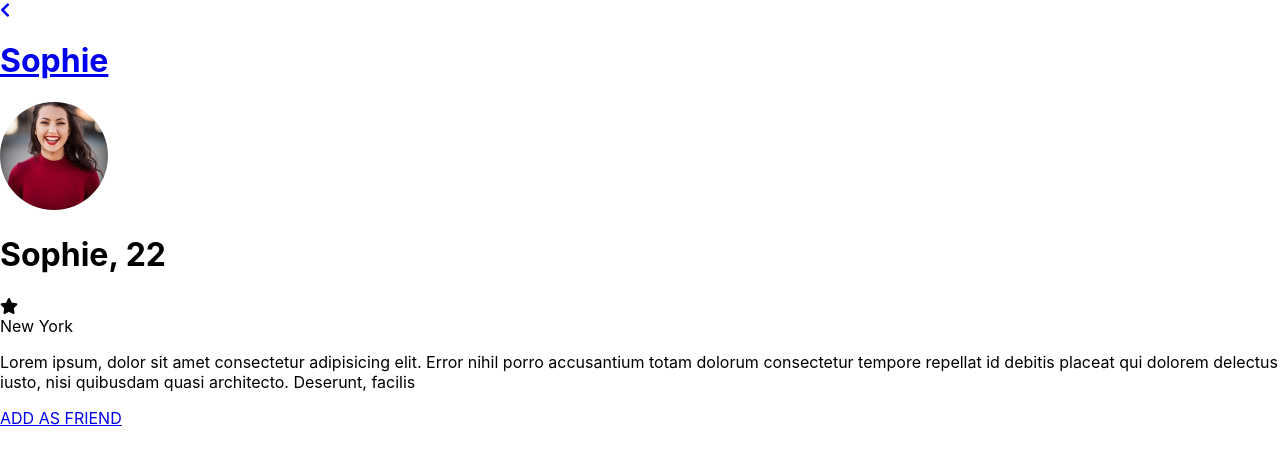
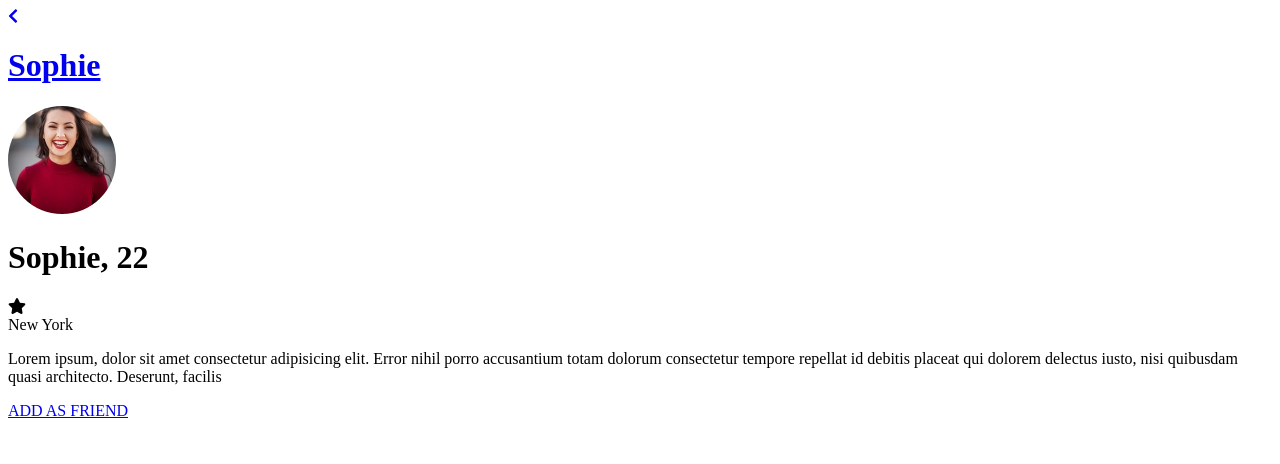
Before and after one commit to lavinialoredana/dating-app, a React (Create React App) app: page / in a window 1280 px wide. Shown: the top 464 px of the page. Built offline with nearby package versions, Linux system fonts and the light colour scheme.

Commit message:
project file cleanup

```diff
--- a/public/index.html
+++ b/public/index.html
@@ -2,7 +2,6 @@
 <html lang="en">
   <head>
     <meta charset="utf-8" />
-    <link rel="icon" href="%PUBLIC_URL%/favicon.ico" />
     <meta name="viewport" content="width=device-width, initial-scale=1" />
     <meta name="theme-color" content="#000000" />
     <meta
--- a/src/App.js
+++ b/src/App.js
@@ -8,7 +8,7 @@
 
 
 
-function App() {
+const App = () => {
   return (
     <BrowserRouter>
     <Header/>
--- a/src/index.css
+++ /dev/null
@@ -1,13 +0,0 @@
-body {
-  margin: 0;
-  font-family: -apple-system, BlinkMacSystemFont, 'Segoe UI', 'Roboto', 'Oxygen',
-    'Ubuntu', 'Cantarell', 'Fira Sans', 'Droid Sans', 'Helvetica Neue',
-    sans-serif;
-  -webkit-font-smoothing: antialiased;
-  -moz-osx-font-smoothing: grayscale;
-}
-
-code {
-  font-family: source-code-pro, Menlo, Monaco, Consolas, 'Courier New',
-    monospace;
-}
--- a/src/index.js
+++ b/src/index.js
@@ -1,8 +1,8 @@
 import React from 'react';
 import ReactDOM from 'react-dom';
-import './index.css';
 import App from './App';
-import reportWebVitals from './reportWebVitals';
+
+
 
 ReactDOM.render(
   <React.StrictMode>
@@ -10,8 +10,3 @@
   </React.StrictMode>,
   document.getElementById('root')
 );
-
-// If you want to start measuring performance in your app, pass a function
-// to log results (for example: reportWebVitals(console.log))
-// or send to an analytics endpoint. Learn more: https://bit.ly/CRA-vitals
-reportWebVitals();
--- a/src/reportWebVitals.js
+++ /dev/null
@@ -1,13 +0,0 @@
-const reportWebVitals = onPerfEntry => {
-  if (onPerfEntry && onPerfEntry instanceof Function) {
-    import('web-vitals').then(({ getCLS, getFID, getFCP, getLCP, getTTFB }) => {
-      getCLS(onPerfEntry);
-      getFID(onPerfEntry);
-      getFCP(onPerfEntry);
-      getLCP(onPerfEntry);
-      getTTFB(onPerfEntry);
-    });
-  }
-};
-
-export default reportWebVitals;
```
Also changed, not shown: src/setupTests.js (deleted, +0 -5 lines), public/manifest.json (deleted), public/robots.txt (deleted), 2 other files (tests, documents, lock files or other folders).
